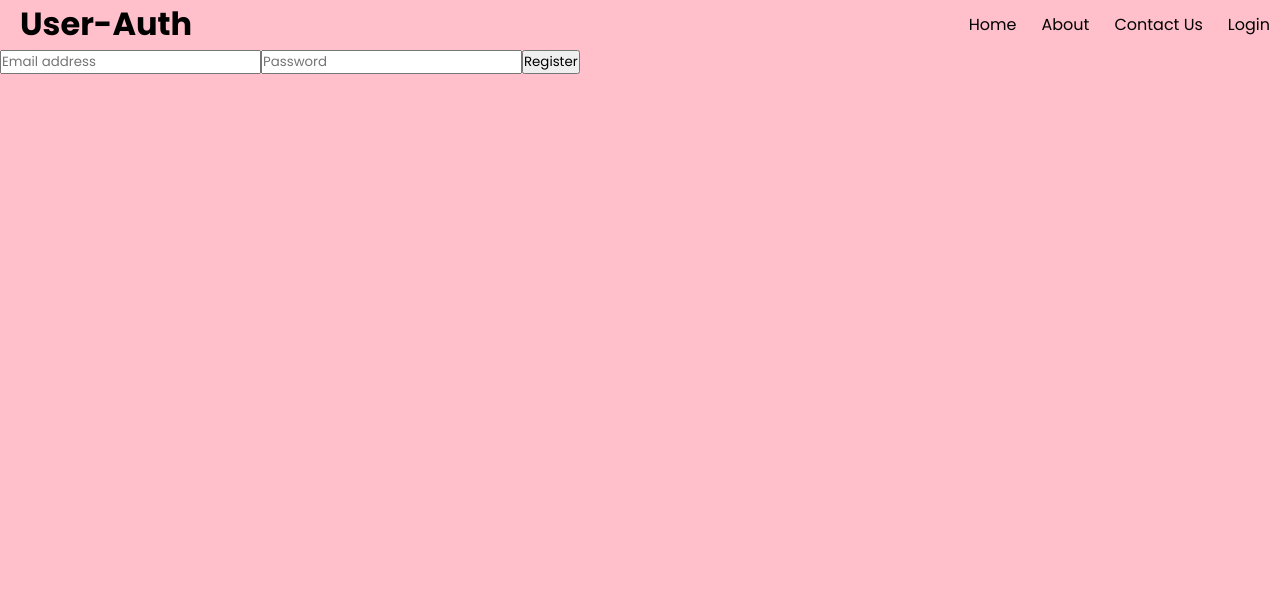
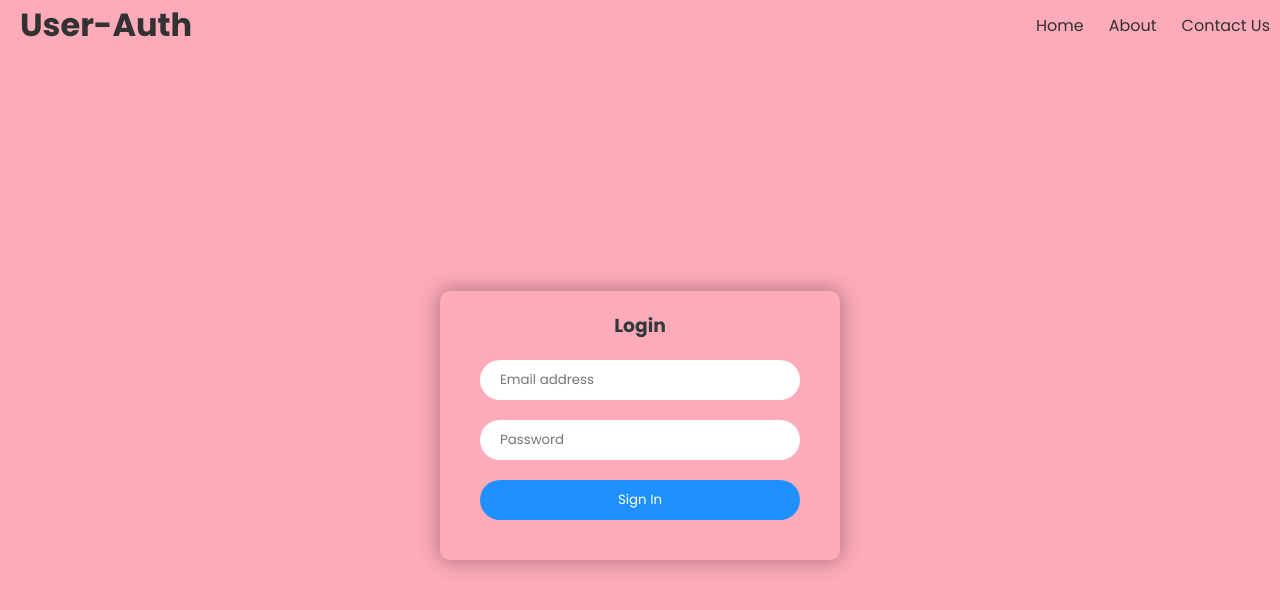
Before and after one commit to paulndalila/react-firebase-userauth, a React (Create React App) app: page / in a window 1280 px wide. Shown: the top 610 px of the page. Built offline with nearby package versions, Linux system fonts and the light colour scheme.

Commit message:
forms creation

```diff
--- a/src/App.css
+++ b/src/App.css
@@ -4,11 +4,12 @@
   margin: 0;
   padding: 0;
   box-sizing: border-box;
+  color: #323232;
   font-family: 'Poppins', sans-serif;
 }
 
 body{
-  background-color: pink;
+  background-color: rgb(253, 171, 185);
 }
 
 .navbar{
@@ -16,6 +17,7 @@ body{
   display: flex;
   padding-left: 20px;
   align-items: center;
+  height: 50px;
   /* background-color: #ccc; */
   justify-content: space-between;
 }
--- a/src/App.js
+++ b/src/App.js
@@ -4,7 +4,7 @@ import Register from './Register';
 
 function App() {
 
-  const isLoggedIn = false;
+  const isLoggedIn = true;
 
   return (
     <div className="App">
@@ -15,7 +15,8 @@ function App() {
              <li>Home</li>
              <li>About</li>
              <li>Contact Us</li>
-             <li>Login</li>
+             {/* { isLoggedIn? <li>Logout</li> : <li>Login</li> }  */}
+
           </ul>
       </div>
 
--- a/src/Login.jsx
+++ b/src/Login.jsx
@@ -4,6 +4,7 @@ export default function Login(){
     return (
         <div className='container'>
             <div className='form'>
+                <h3>Login</h3>
                 <input type="email" name='email' placeholder='Email address' />
                 <input type="password" name='password' placeholder='Password'/>
                 <button id='signin' name='signin'>Sign In</button>
--- a/src/Register.jsx
+++ b/src/Register.jsx
@@ -4,6 +4,7 @@ export default function Register(){
     return (
         <div className='container'>
             <div className='form'>
+                <h3>Register</h3>
                 <input type="email" name='regEmail' placeholder='Email address' />
                 <input type="password" name='regPassword' placeholder='Password'/>
                 <button id='register' name='register'>Register</button>
--- a/src/loginRegister.css
+++ b/src/loginRegister.css
@@ -0,0 +1,44 @@
+.container{
+    width: 100%;
+    height: calc(100vh - 50px);
+    display: flex;
+    flex-direction: column;
+    justify-content: center;
+    align-items: center;
+}
+
+.container .form{
+    display: flex;
+    flex-direction: column;
+    align-items: center;
+    gap: 20px;
+    padding: 20px 0;
+    padding-bottom: 40px;
+    width: 400px;
+    border-radius: 10px;
+    box-shadow: 0 0 20px 2px rgba(0, 0, 0, 0.3);
+    justify-content: center;
+}
+
+.container .form h3{
+    color: #32393d;
+}
+
+.container .form input, button{
+    outline: none;
+    width: 80%;
+    border: none;
+    border-radius: 30px;
+    padding: 10px 20px;
+}
+
+button{
+    background-color: dodgerblue;
+    color: #fff;
+    transition: .5s;
+    cursor: pointer;
+}
+
+button:hover{
+    background-color: rgb(10, 90, 170);
+}
```
